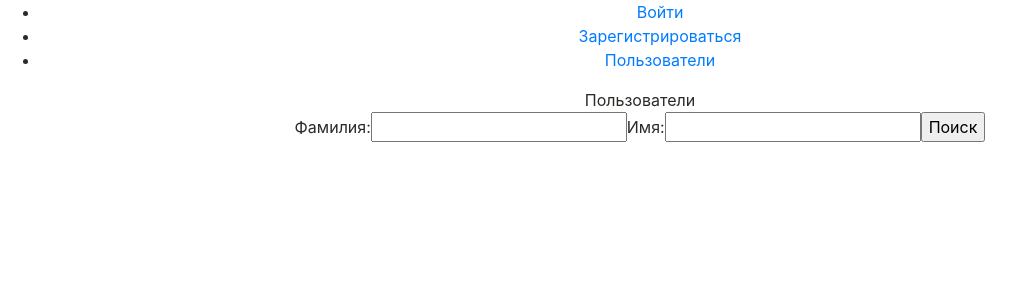
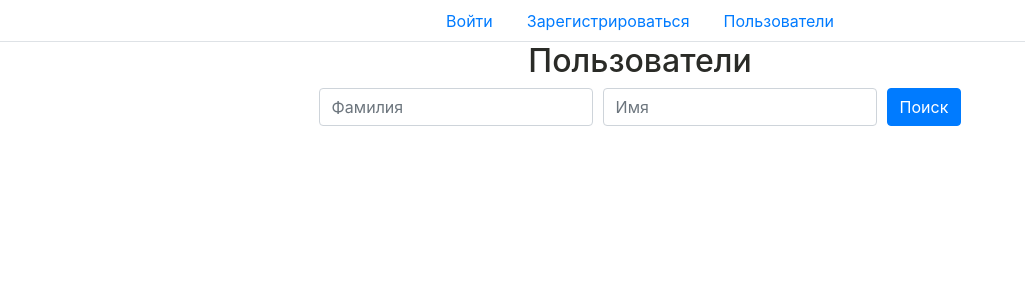
Before and after one commit to Den2505/js-reacty-redux-teach, a React app in the folder project/frontend/: page /users in a window 1280 px wide. Shown: the top 300 px of the page, without its empty margins (0-1025 px from the left). Built offline with nearby package versions, Linux system fonts and the light colour scheme; no server answers; the HTML template or start-up script is replaced by a standard one.

Commit message:
fix postsAuthor and some css

```diff
--- a/project/frontend/src/containers/HeaderWrapper.js
+++ b/project/frontend/src/containers/HeaderWrapper.js
@@ -41,18 +41,18 @@ class HeaderWrapper extends React.Component {
         //    debugger // todo сделать обновление state в зависимости от роутинга
         if (this.state.validate) {
             return (
-                <ul>
-                    <li>
-                        <Link to='/profile'>Профиль</Link>
+                <ul className='nav nav-tabs justify-content-center'>
+                    <li className='nav-item'>
+                        <Link to='/profile' className='nav-link'>Профиль</Link>
                     </li>
-                    <li>
-                        <Link to='/feed'>Лента</Link>
+                    <li className='nav-item'>
+                        <Link to='/feed' className='nav-link'>Лента</Link>
                     </li>
-                    <li>
-                        <Link to='/users'>Пользователи</Link>
+                    <li className='nav-item'>
+                        <Link to='/users' className='nav-link'>Пользователи</Link>
                     </li>
-                    <li>
-                        <a href='/api/logout'>logout</a>
+                    <li className='nav-item'>
+                        <a href='/api/logout' className='nav-link'>logout</a>
                     </li>
                 </ul>
 
@@ -62,16 +62,16 @@ class HeaderWrapper extends React.Component {
 
         else
             return (
-                <ul>
-                    <li>
-                        <Link to='/login'>Войти</Link>
+                <ul className='nav nav-tabs justify-content-center'>
+                    <li className='nav-item'>
+                        <Link to='/login' className='nav-link'>Войти</Link>
+                    </li >
+
+                    <li className='nav-item'>
+                        <Link to='/registration' className='nav-link'>Зарегистрироваться</Link>
                     </li>
-
-                    <li>
-                        <Link to='/registration'>Зарегистрироваться</Link>
-                    </li>
-                    <li>
-                        <Link to='/users'>Пользователи</Link>
+                    <li className='nav-item' >
+                        <Link to='/users' className='nav-link'>Пользователи</Link>
                     </li>
                 </ul>
             )
--- a/project/frontend/src/containers/Profile/PostPlace.js
+++ b/project/frontend/src/containers/Profile/PostPlace.js
@@ -64,12 +64,12 @@ class PostPlace extends React.Component {
                         </label>
                         <input type="submit" value="Добавить пост"/>
                     </form>
-                    <PostList posts={this.state.posts || [] } authenticatedUser={this.props.authenticatedUser}/>
+                    <PostList posts={this.state.posts || [] } currentUser={this.props.currentUser}/>
                 </div>
             )
         }
         return (
-            <PostList posts={this.props.posts || []} />
+            <PostList posts={this.props.posts || []} currentUser={this.props.currentUser} />
         )
     }
 
--- a/project/frontend/src/containers/Profile/Profile.js
+++ b/project/frontend/src/containers/Profile/Profile.js
@@ -78,11 +78,10 @@ class Profile extends React.Component {
 
         if ((this.state.status === 'me' || this.state.status === 'friend') && (this.state.data.user.id)) {
             if (this.state.status === 'me') {
-                return (<PostPlace posts={this.state.data.posts || []} authenticatedUser = {this.state.data.user} enablePostForm={true}
+                return (<PostPlace posts={this.state.data.posts || []} currentUser = {this.state.data.user} enablePostForm={true}
                                    uid={this.props.uid || this.state.data.user.id}/>)
             }
-
-            return (<PostPlace posts={this.state.data.posts || []} uid={this.state.data.user.id}/>)
+            return (<PostPlace posts={this.state.data.posts || []}  uid={this.state.data.user.id} currentUser = {this.state.data.user}/>)
         }
 
     }
--- a/project/frontend/src/containers/feed/Feed.js
+++ b/project/frontend/src/containers/feed/Feed.js
@@ -33,9 +33,7 @@ class Feed extends React.Component {
 
     componentDidMount() {
         if(this.props.myId){this.props.fetchFriendsList(this.props.myId);}
-        /*this.getPosts().then((responseData) => {
-            this.setState({data: responseData})
-        });*/
+
     }
 
     componentWillReceiveProps(nextProps){
@@ -79,7 +77,7 @@ class Feed extends React.Component {
     render() {
         return (
             <div>
-                <h2>Friends Posts</h2>
+                <h2>Лента</h2>
                 {this.loading()}
                 <button onClick={this.shiftOffset}>Показать ещё</button>
             </div>
--- a/project/frontend/src/containers/feed/Post.js
+++ b/project/frontend/src/containers/feed/Post.js
@@ -24,8 +24,8 @@ class Post extends React.Component {
 
     getAuthor() {
 
-            if (this.props.authenticatedUser) {
-                this.setState({userData: this.props.authenticatedUser})
+            if (this.props.currentUser) {
+                this.setState({userData: this.props.currentUser})
             }
            /* else
                 fetch(URL.getCurrentUser(this.state.user_id))
@@ -64,8 +64,8 @@ class Post extends React.Component {
 
 function mapStateToProps(store) {
     return {
-        friends: store.friends.friends,
+         friends: store.friends.friends,
     }
 }
 
-export default connect(mapStateToProps)(Post);
+export default connect()(Post);
--- a/project/frontend/src/containers/feed/PostList.js
+++ b/project/frontend/src/containers/feed/PostList.js
@@ -1,9 +1,9 @@
 import React from 'react'
 import Post from './Post'
 
-function PostList({posts,authenticatedUser,friends}) {
+function PostList({posts,currentUser,friends}) {
     const postsElements = posts.map(post =>
-      <li key={post.id}>{<Post post = {post} authenticatedUser={authenticatedUser} friends={friends}/>}</li>
+      <li key={post.id}>{<Post post = {post} currentUser={currentUser} friends={friends}/>}</li>
     );
 
     return (
--- a/project/frontend/src/containers/users/User.js
+++ b/project/frontend/src/containers/users/User.js
@@ -32,15 +32,17 @@ class User extends React.Component {
     createAddButton() {
         if (this.props.enableAddButton) {
             return (
-                <button onClick={this.addUserToFriends} className='btn-outline-'
+                <button onClick={this.addUserToFriends} className='btn-outline'
                         style={{width: 200, marginLeft: 10}}>Добавить в дружки</button>
             )
         }
     }
 
     addUserToFriends(event) {
+        event.preventDefault();
+        event.target.disabled = true
         fetch(URL.beMyFriend(this.state.user.id))
-            .then(() => event.target.disabled = true);
+
 
     }
 
--- a/project/frontend/src/containers/users/Users.js
+++ b/project/frontend/src/containers/users/Users.js
@@ -26,7 +26,8 @@ class Users extends React.Component {
             this.props.fetchFriendsList(this.props.myId)
         }
     }
-    componentWillReceiveProps(nextProps){
+
+    componentWillReceiveProps(nextProps) {
         if (!this.props.friends && !this.props.myId && nextProps.myId) {
             this.props.fetchFriendsList(nextProps.myId)
         }
@@ -45,8 +46,8 @@ class Users extends React.Component {
     }
 
     onUsersLoad() {
-        if(this.state.users)
-        return <UserList allUsers={true} users={this.state.users}/>
+        if (this.state.users)
+            return <UserList allUsers={true} users={this.state.users}/>
     }
 
     onChangeForm(event) {
@@ -57,7 +58,7 @@ class Users extends React.Component {
 
     onSubmitForm(event) {
         event.preventDefault();
-        fetch(URL.getAllUsers(this.state.firstName,this.state.secondName))
+        fetch(URL.getAllUsers(this.state.firstName, this.state.secondName))
             .then((res) => res.json())
             .then(users => this.setState({users: users}))
     }
@@ -65,15 +66,28 @@ class Users extends React.Component {
     finder() {
         return (
             <form>
-                <label>
-                    Фамилия:
-                    <input name='secondName' value={this.state.secondName} onChange={this.onChangeForm}/>
-                </label>
-                <label>
-                    Имя:
-                    <input name='firstName' value={this.state.firstName} onChange={this.onChangeForm}/>
-                </label>
-                <input name='submit' type='submit' value='Поиск' onClick={this.onSubmitForm}/>
+                <div className='form-row justify-content-center'>
+                    <div className='col-auto'>
+                        <label className='sr-only' htmlFor='secondName'>Фамилия:</label>
+
+                            <input name='secondName' value={this.state.secondName} onChange={this.onChangeForm}
+                                   id='secondName' className='form-control mb-2' placeholder='Фамилия'
+                                   style={{width: '100%'}}/>
+
+                    </div>
+                    <div className='col-auto'>
+                        <label className='sr-only' htmlFor='firstName'>Имя:</label>
+
+                            <input name='firstName' value={this.state.firstName} onChange={this.onChangeForm}
+                                   id='firstName' className='form-control mb-2' placeholder='Имя' style={{width: '100%'}}/>
+
+                    </div>
+                    <div className='col-auto'>
+                        <input name='submit' type='submit' value='Поиск' onClick={this.onSubmitForm}
+                               className='btn btn-primary'/>
+                    </div>
+                </div>
+
             </form>
         )
     }
@@ -81,7 +95,7 @@ class Users extends React.Component {
     render() {
         return (
             <div>
-                <header>Пользователи</header>
+                <h2 className=''>Пользователи</h2>
                 {this.finder()}
                 {this.onUsersLoad()}
             </div>
```
Also changed, not shown: 1 other file (tests, documents, lock files or other folders).
